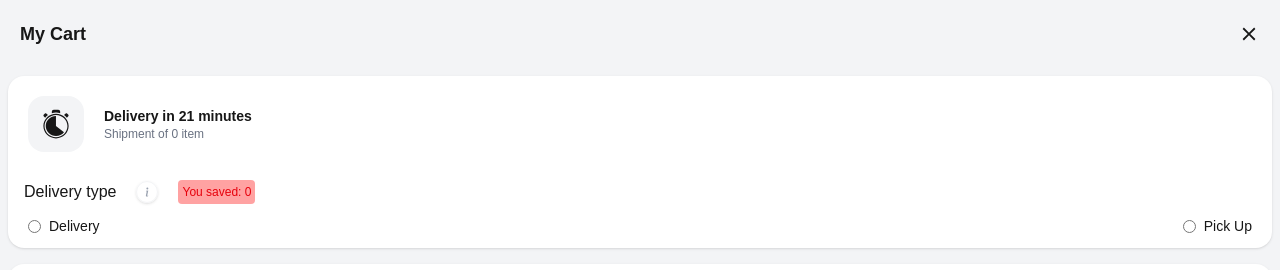
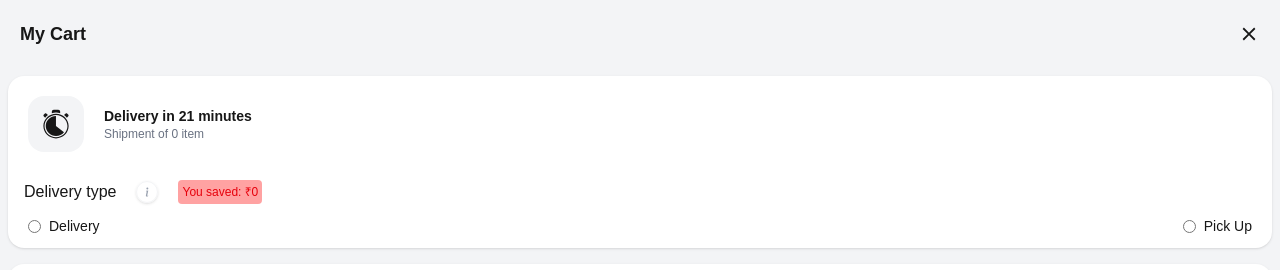
Before and after one commit to Sudharsan-3/Blinkit, a Next.js app in the folder my-app/: page /viewCart in a window 1280 px wide. Shown: the top 270 px of the page. Built offline with nearby package versions, Linux system fonts and the light colour scheme.

Commit message:
before backend

```diff
--- a/my-app/src/components/Cart/Cart.jsx
+++ b/my-app/src/components/Cart/Cart.jsx
@@ -97,7 +97,7 @@ const Cart = ({ onClose }) => {
                     </p>
                   ) : (
                     <p className="bg-red-300 p-1 rounded text-red-600">
-                      You saved: 0
+                      You saved: ₹0
                     </p>
                   )}
                 </div>
```
